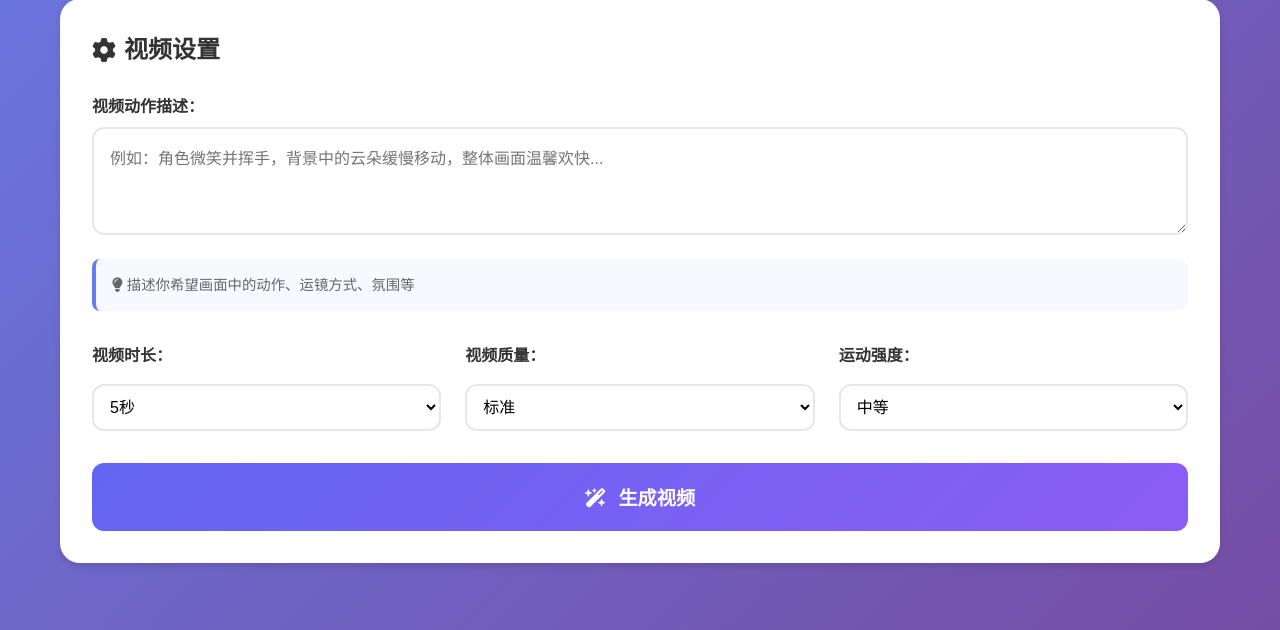
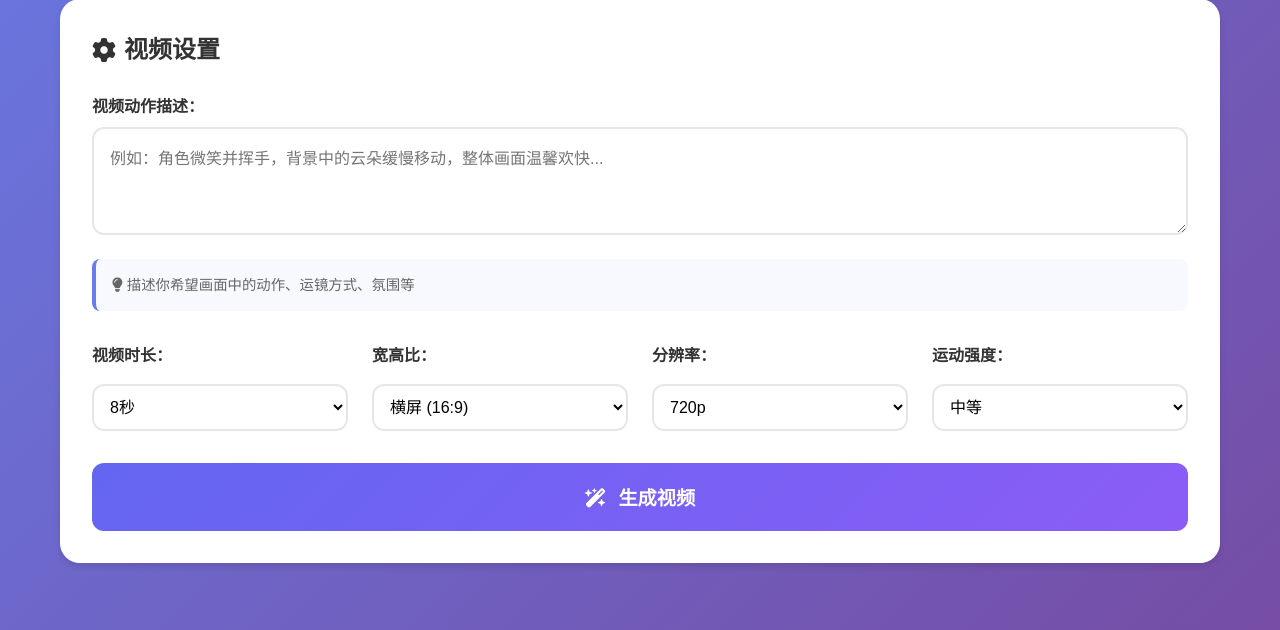
Before and after one commit to why198546/HLTraining, a Flask app: page /video in a window 1280 px wide. Shown: the part 469-1099 px from the top of the page. Run offline with Flask 3, Linux system fonts and the light colour scheme.

Commit message:
feat: Update video generation parameters - Add aspect ratio and resolution options, adjust default duration to 8 seconds, and enhance UI for video settings

```diff
--- a/app.py
+++ b/app.py
@@ -552,8 +552,9 @@ def generate_video():
         session_id = data.get('session_id')
         image_url = data.get('image_url')
         prompt = data.get('prompt')
-        duration = data.get('duration', 5)
-        quality = data.get('quality', 'standard')
+        duration = data.get('duration', 8)
+        aspect_ratio = data.get('aspect_ratio', '16:9')
+        quality = data.get('quality', '720p')
         motion_intensity = data.get('motion_intensity', 'medium')
 
         if not session_id or not image_url or not prompt:
@@ -567,6 +568,7 @@ def generate_video():
         print(f"   Image URL: {image_url}")
         print(f"   Prompt: {prompt}")
         print(f"   Duration: {duration}s")
+        print(f"   Aspect Ratio: {aspect_ratio}")
         print(f"   Quality: {quality}")
         print(f"   Motion: {motion_intensity}")
 
@@ -576,6 +578,7 @@ def generate_video():
             image_url=image_url,
             prompt=prompt,
             duration=duration,
+            aspect_ratio=aspect_ratio,
             quality=quality,
             motion_intensity=motion_intensity
         )
--- a/static/js/video.js
+++ b/static/js/video.js
@@ -41,12 +41,14 @@ async function startVideoGeneration() {
     }
 
     const duration = parseInt(document.getElementById('video-duration').value);
+    const aspectRatio = document.getElementById('aspect-ratio').value;
     const quality = document.getElementById('video-quality').value;
     const motionIntensity = document.getElementById('motion-intensity').value;
 
     console.log('开始生成视频:', {
         prompt,
         duration,
+        aspectRatio,
         quality,
         motionIntensity,
         imageUrl
@@ -67,6 +69,7 @@ async function startVideoGeneration() {
                 image_url: imageUrl,
                 prompt: prompt,
                 duration: duration,
+                aspect_ratio: aspectRatio,
                 quality: quality,
                 motion_intensity: motionIntensity
             })
@@ -76,8 +79,11 @@ async function startVideoGeneration() {
         console.log('API响应:', data);
 
         if (data.success) {
-            // 开始轮询任务状态
-            pollVideoStatus(data.task_id);
+            // 开始轮询任务状态，传入实际的视频时长
+            const actualDuration = parseInt(duration);
+            // Veo 3.1会将5秒调整为8秒，需要考虑这个
+            const adjustedDuration = actualDuration === 5 ? 8 : actualDuration;
+            pollVideoStatus(data.task_id, adjustedDuration);
         } else {
             throw new Error(data.error || '视频生成启动失败');
         }
@@ -92,9 +98,16 @@ async function startVideoGeneration() {
 /**
  * 轮询视频生成状态
  */
-async function pollVideoStatus(taskId) {
-    const maxAttempts = 120; // 最多2分钟
+async function pollVideoStatus(taskId, duration = 8) {
+    // 根据视频时长估算生成时间
+    // 基准：8秒视频约需72秒（1分12秒）
+    const baseTime = 72; // 8秒视频的基准时间（秒）
+    const baseDuration = 8; // 基准视频时长
+    const estimatedTime = Math.round((duration / baseDuration) * baseTime);
+    const maxAttempts = Math.ceil(estimatedTime * 1.5); // 预留50%缓冲时间
+
     let attempts = 0;
+    let startTime = Date.now();
 
     const checkStatus = async () => {
         if (attempts >= maxAttempts) {
@@ -114,6 +127,7 @@ async function pollVideoStatus(taskId) {
                 // 生成完成
                 updateStatus('生成完成！', 100);
                 setTimeout(() => {
+                    hideGenerationStatus(); // 恢复按钮状态
                     showVideoResult(data.video_url);
                     isGenerating = false;
                 }, 500);
@@ -123,9 +137,19 @@ async function pollVideoStatus(taskId) {
                 alert('视频生成失败：' + (data.error || '未知错误'));
                 isGenerating = false;
             } else {
-                // 继续等待
-                const progress = data.progress || (attempts / maxAttempts * 80);
-                updateStatus(data.message || '生成中...', progress);
+                // 继续等待 - 计算进度和剩余时间
+                const elapsedTime = Math.floor((Date.now() - startTime) / 1000);
+                const progress = Math.min((elapsedTime / estimatedTime) * 90, 95); // 最多显示95%
+                const remainingTime = Math.max(0, estimatedTime - elapsedTime);
+
+                // 格式化剩余时间
+                const minutes = Math.floor(remainingTime / 60);
+                const seconds = remainingTime % 60;
+                const timeText = minutes > 0
+                    ? `预计还需 ${minutes}分${seconds}秒`
+                    : `预计还需 ${seconds}秒`;
+
+                updateStatus(`生成中... ${timeText}`, progress);
                 attempts++;
                 setTimeout(checkStatus, 1000);
             }
--- a/templates/video.html
+++ b/templates/video.html
@@ -65,19 +65,25 @@
                     <div class="option-group">
                         <label for="video-duration">视频时长：</label>
                         <select id="video-duration" class="config-select">
-                            <option value="3">3秒</option>
-                            <option value="5" selected>5秒</option>
-                            <option value="8">8秒</option>
-                            <option value="10">10秒</option>
+                            <option value="4">4秒</option>
+                            <option value="6">6秒</option>
+                            <option value="8" selected>8秒</option>
                         </select>
                     </div>
 
                     <div class="option-group">
-                        <label for="video-quality">视频质量：</label>
+                        <label for="aspect-ratio">宽高比：</label>
+                        <select id="aspect-ratio" class="config-select">
+                            <option value="16:9" selected>横屏 (16:9)</option>
+                            <option value="9:16">竖屏 (9:16)</option>
+                        </select>
+                    </div>
+
+                    <div class="option-group">
+                        <label for="video-quality">分辨率：</label>
                         <select id="video-quality" class="config-select">
-                            <option value="draft">草稿（快速）</option>
-                            <option value="standard" selected>标准</option>
-                            <option value="high">高清</option>
+                            <option value="720p" selected>720p</option>
+                            <option value="1080p">1080p</option>
                         </select>
                     </div>
 
```
Also changed, not shown: api/veo31.py (+36 -16 lines).
